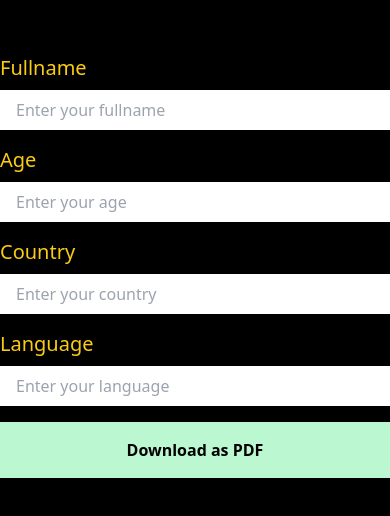
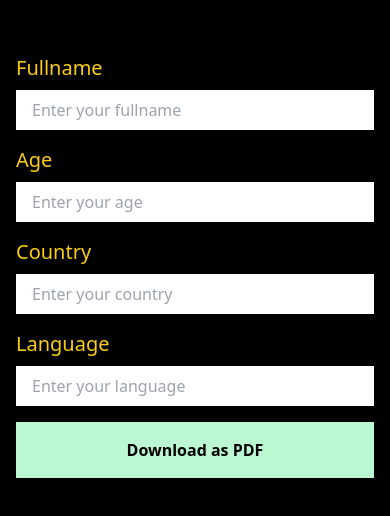
Before and after one commit to webCatDev/pdf-generator, a React (Vite) app: page / in a window 390 px wide. Shown: the part 156-672 px from the top of the page. Built offline with nearby package versions, Linux system fonts and the light colour scheme.

Commit message:
added padding to body for mobile

```diff
--- a/src/App.jsx
+++ b/src/App.jsx
@@ -3,7 +3,7 @@
 
 function App() {
   return (
-    <div className="App bg-black min-h-screen flex items-center justify-center">
+    <div className="App bg-black min-h-screen flex items-center justify-center p-4">
       <Form />
     </div>
   );
```
